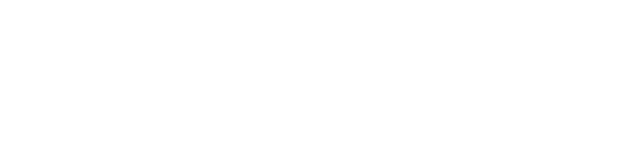
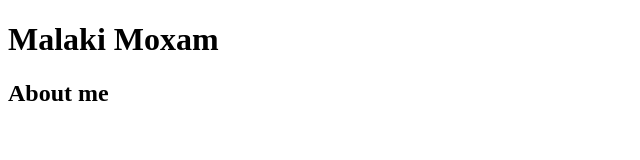
Before and after one commit to MoxamMalaki/MoxamMalaki.github.io, a plain HTML site: page html-assignment/index.html in a window 1280 px wide. Shown: the whole page, without its empty margins (0-640 px from the left). Drawn offline with Linux system fonts and the light colour scheme.

Commit message:
added header

```diff
--- a/html-assignment/index.html
+++ b/html-assignment/index.html
@@ -7,6 +7,14 @@
 </head>
 <body>
     <!-- put content below here -->
+     <header>
+        <h1>Malaki Moxam</h1>
+        <h2>About me</h2>
+
+
+
+
+     </header>
 
 </body>
 </html>
```
